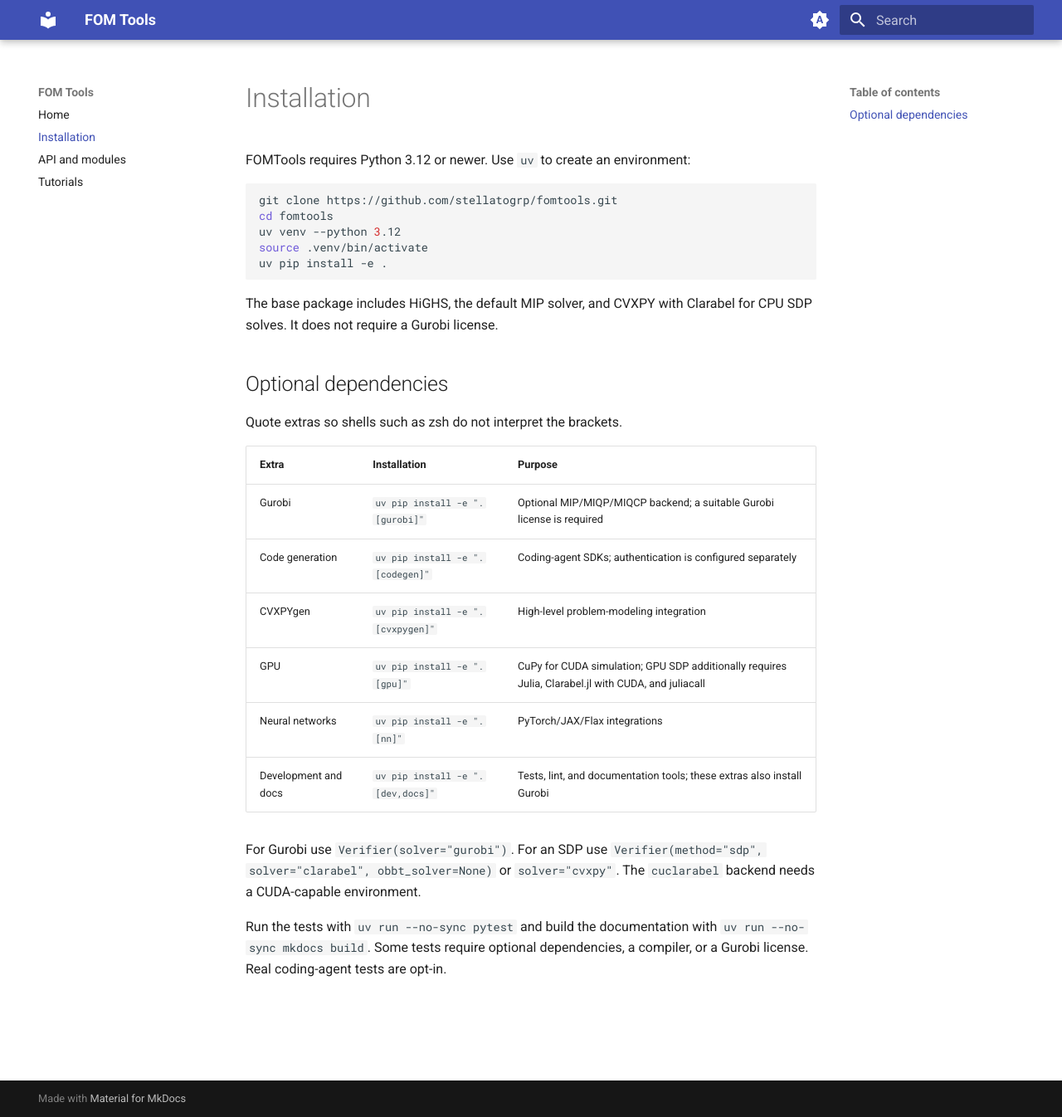
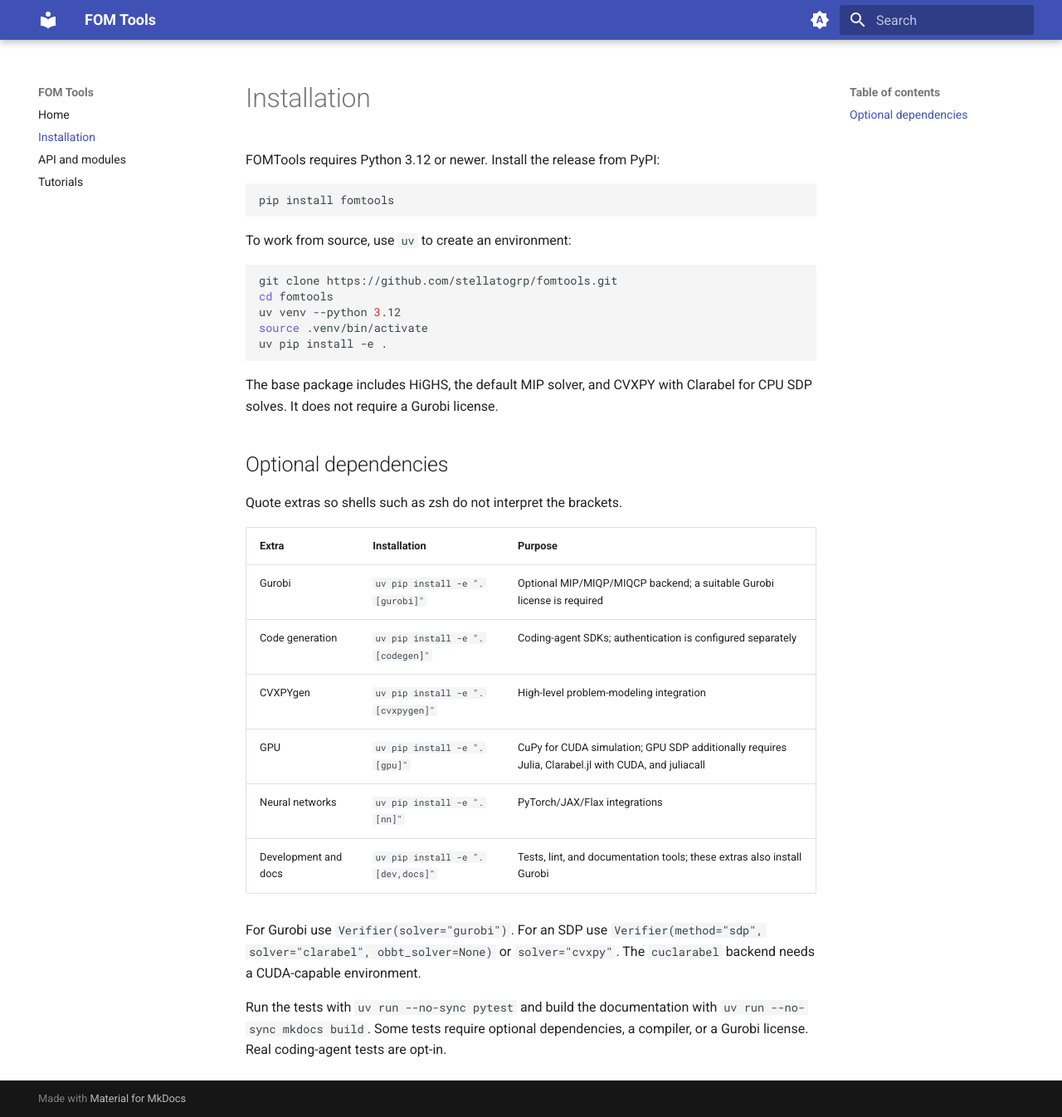
Before and after one commit to stellatogrp/fomtools, an MkDocs documentation site: the page built from docs/installation.md, in a window 1280 px wide and 1346 px high. Shown: the whole window at 83% size. Built offline with MkDocs 1.6.1 and Material for MkDocs 9.7.7, drawn with Linux system fonts in a browser that asks for light colours.

Commit message:
added release yml for pypi

````diff
--- a/docs/installation.md
+++ b/docs/installation.md
@@ -1,6 +1,12 @@
 # Installation
 
-FOMTools requires Python 3.12 or newer. Use `uv` to create an environment:
+FOMTools requires Python 3.12 or newer. Install the release from PyPI:
+
+```bash
+pip install fomtools
+```
+
+To work from source, use `uv` to create an environment:
 
 ```bash
 git clone https://github.com/stellatogrp/fomtools.git
````
Also changed, not shown: README.md (+11 -4 lines), 1 other file.
